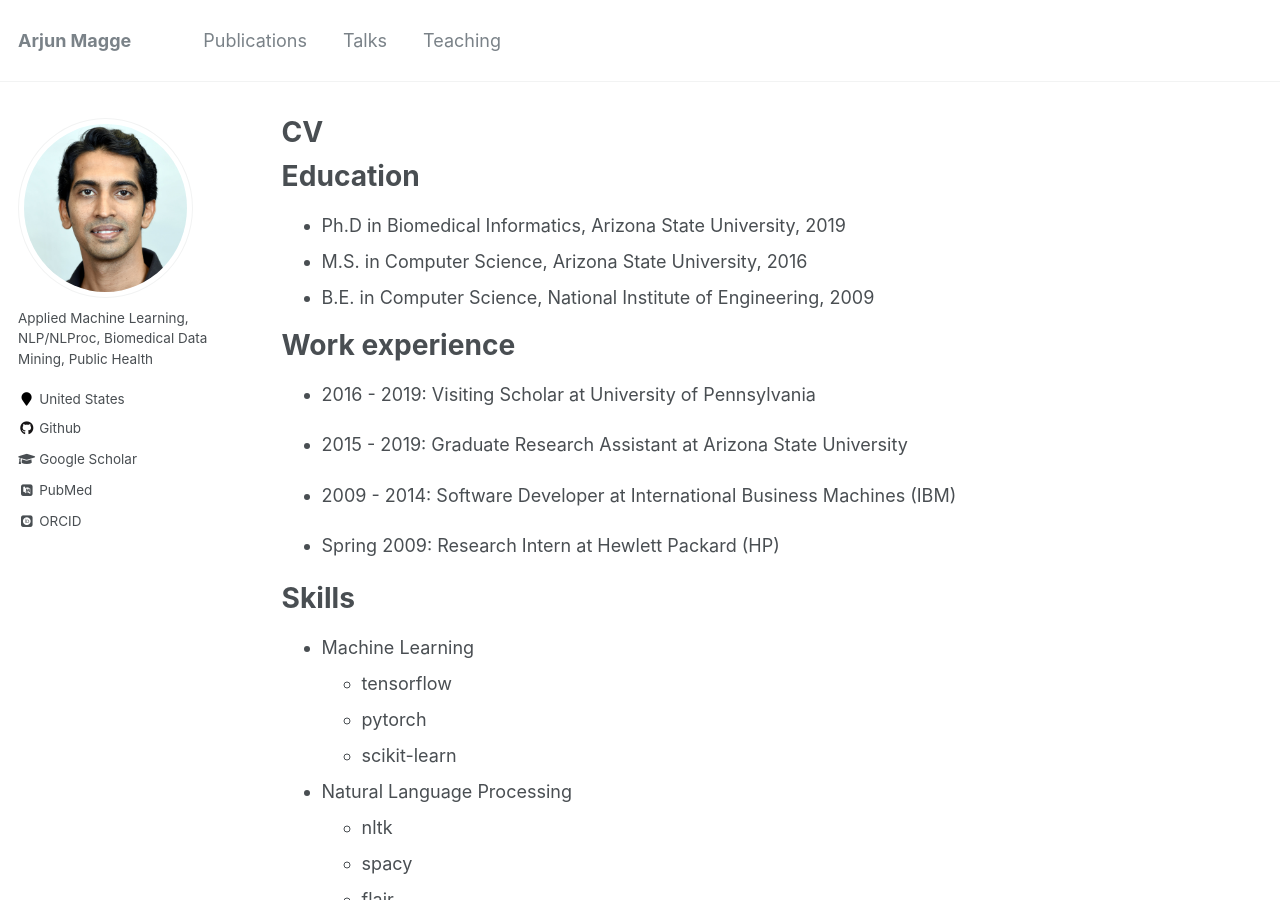
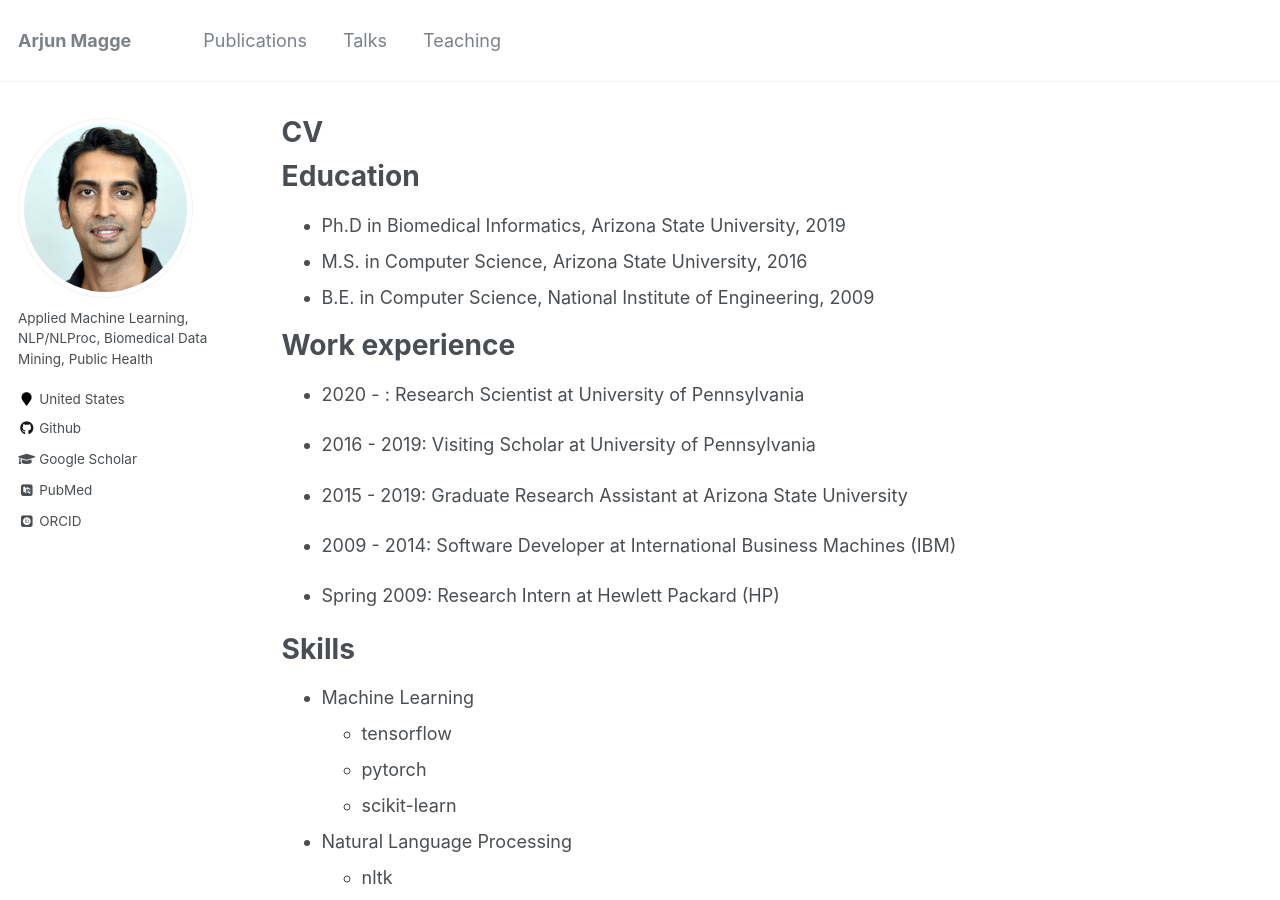
Before and after one commit to amagge/amagge.github.io, a Jekyll site: the page built from _pages/cv.md, in a window 1280 px wide and 900 px high. Built offline with Jekyll 4.4.1, drawn with Linux system fonts in a browser that asks for light colours; some web fonts are replaced.

Commit message:
Big update

```diff
--- a/_pages/cv.md
+++ b/_pages/cv.md
@@ -17,6 +17,8 @@
 
 Work experience
 ======
+* 2020 - : Research Scientist at University of Pennsylvania
+
 * 2016 - 2019: Visiting Scholar at University of Pennsylvania
 
 * 2015 - 2019: Graduate Research Assistant at Arizona State University
@@ -35,25 +37,9 @@
   * nltk
   * spacy
   * flair
-* Natural Language Processing
-  * nltk
-  * spacy
-  * flair
 
 Publications
 ======
   <ul>{% for post in site.publications %}
     {% include archive-single-cv.html %}
   {% endfor %}</ul>
-
-Talks
-======
-  <ul>{% for post in site.talks %}
-    {% include archive-single-talk-cv.html %}
-  {% endfor %}</ul>
-
-Teaching
-======
-  <ul>{% for post in site.teaching %}
-    {% include archive-single-cv.html %}
-  {% endfor %}</ul>
```
